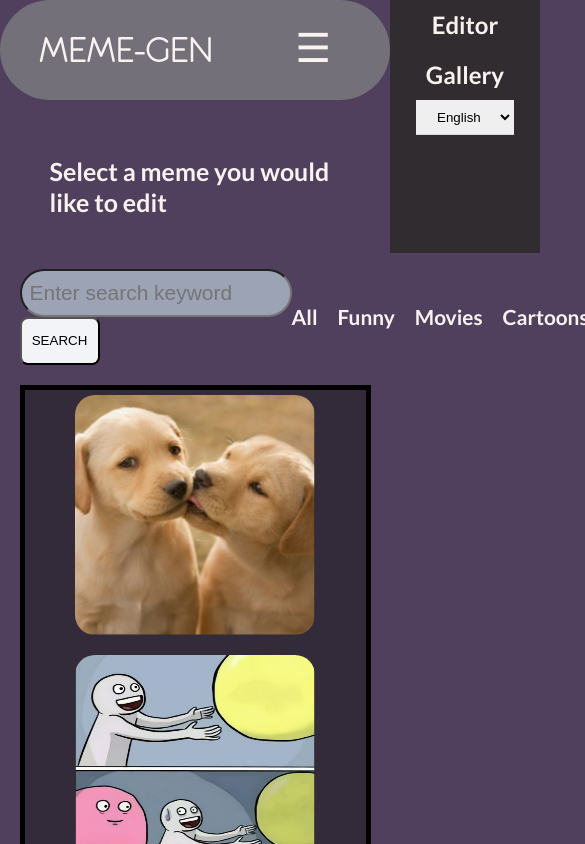
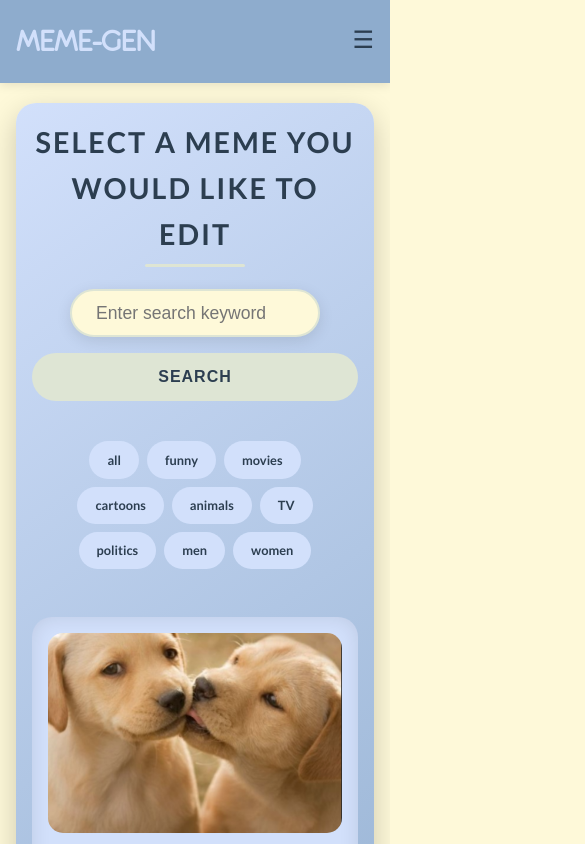
Before and after one commit to chenleiv/Meme-Generator, a plain HTML site: page index.html in a window 390 px wide. Shown: the top 844 px of the page, 585 px wide, since content can reach past the window. Drawn offline with Linux system fonts and the light colour scheme.

Commit message:
Refactor gallery and filter components; enhance CSS styles for improved layout and responsiveness

```diff
--- a/css/style.css
+++ b/css/style.css
@@ -11,23 +11,37 @@
   src: url(../font/eurofurence.ttf);
 }
 
+/* Modern CSS Reset and Base Styles */
 * {
   box-sizing: border-box;
+  margin: 0;
+  padding: 0;
+}
+
+:root {
+  --primary-color: #8EACCD;
+  --secondary-color: #D2E0FB;
+  --accent-color: #DEE5D4;
+  --text-color: #2C3E50;
+  --background-color: #FEF9D9;
+  --card-background: #D2E0FB;
+  --hover-color: #8EACCD;
+  --transition-speed: 0.3s;
 }
 
 /* BASIC */
 
 html {
-  font-family: Lato-Bold, sans-serif;
+  font-family: 'Lato-Bold', sans-serif;
   height: 100%;
-  background-color: #50405e;
-  line-height: 1.25;
-  color: #f9f2f0;
+  background-color: var(--background-color);
+  line-height: 1.6;
+  color: var(--text-color);
 }
 body {
   height: 100%;
   margin: 0;
-  font-size: 1.3rem;
+  font-size: 1rem;
   max-width: 100%;
   max-height: 100%;
 }
@@ -44,37 +58,57 @@ body {
   margin: 0 auto;
 }
 
-/* HEADER */
+/* Modern Header Styles */
 .main-header {
-  font-family: eurofurence, sans-serif;
-  height: 100px;
-  font-size: 1.5rem;
-  color: #f9f2f0;
-  background-color: #737079;
-  padding-left: 10%;
-  padding-right: 10%;
-  margin-bottom: 5px;
+  font-family: 'eurofurence', sans-serif;
+  height: 80px;
+  font-size: 1.2rem;
+  color: var(--text-color);
+  background-color: var(--primary-color);
+  padding: 0 5%;
+  margin-bottom: 20px;
+  box-shadow: 0 2px 10px rgba(0, 0, 0, 0.1);
+  transition: all var(--transition-speed) ease;
 }
 
 .main-nav {
-  margin-inline-end: 100px;
-  text-decoration: none;
+  margin-inline-end: 50px;
 }
+
 .main-nav a {
-  font-family: Lato-Bold, sans-serif;
+  font-family: 'Lato-Bold', sans-serif;
   color: inherit;
   text-decoration: none;
-  padding: 30px;
+  padding: 20px;
+  transition: all var(--transition-speed) ease;
+  position: relative;
 }
 
 .nav-logo {
-  font-family: eurofurence, sans-serif;
-  font-size: 2.5rem;
+  font-family: 'eurofurence', sans-serif;
+  font-size: 2rem;
+  font-weight: bold;
+  color: var(--secondary-color);
 }
 
 .main-nav a:hover {
-  text-decoration: none;
-  border-bottom: 4px solid #d9e1e3c2;
+  color: var(--secondary-color);
+}
+
+.main-nav a::after {
+  content: '';
+  position: absolute;
+  bottom: 0;
+  left: 50%;
+  width: 0;
+  height: 2px;
+  background-color: var(--secondary-color);
+  transition: all var(--transition-speed) ease;
+  transform: translateX(-50%);
+}
+
+.main-nav a:hover::after {
+  width: 100%;
 }
 
 .btn-menu {
@@ -84,8 +118,10 @@ body {
 /** MAIN CONTENT */
 /** IMGS */
 h2 {
-  font-size: 1.2em;
-  padding: 30px;
+  font-size: 1.8rem;
+  margin-bottom: 2rem;
+  text-align: center;
+  color: var(--text-color);
 }
 .rtl h2 {
   direction: rtl;
@@ -95,97 +131,264 @@ h2 {
 .filter-img {
   width: 100%;
   display: flex;
-  justify-content: space-between;
+  flex-direction: column;
   align-items: center;
-  margin-bottom: 20px;
+  gap: 1.5rem;
+  margin-bottom: 2rem;
+  animation: fadeInUp 0.8s ease-out;
+}
+
+.filter-img form {
+  display: flex;
+  gap: 1rem;
+  align-items: center;
+  width: 100%;
+  max-width: 600px;
+  position: relative;
 }
 
 .filter-img input {
-  height: 3rem;
-  width: 17rem;
-  background-color: #9ca3b5;
-  border-radius: 3em;
-  font-size: 1.31rem;
+  height: 3.5rem;
+  width: 100%;
+  background-color: var(--background-color);
+  border: 2px solid var(--accent-color);
+  border-radius: 30px;
+  font-size: 1.1rem;
+  padding: 0 1.5rem;
+  color: var(--text-color);
+  transition: all 0.3s ease;
+  box-shadow: 0 4px 15px rgba(0, 0, 0, 0.1);
+}
+
+.filter-img input:focus {
+  outline: none;
+  box-shadow: 0 0 20px rgba(190, 49, 68, 0.3);
+  transform: translateY(-2px);
+}
+
+.filter-img button {
+  background-color: var(--accent-color);
+  color: var(--text-color);
+  height: 3.5rem;
+  padding: 0 2rem;
+  border: none;
+  border-radius: 30px;
+  cursor: pointer;
+  transition: all 0.3s ease;
+  font-weight: bold;
+  text-transform: uppercase;
+  letter-spacing: 1px;
+  white-space: nowrap;
+}
+
+.filter-img button:hover {
+  background-color: var(--hover-color);
+  transform: translateY(-2px) scale(1.05);
+  box-shadow: 0 5px 20px rgba(190, 49, 68, 0.4);
+}
+
+.keywords {
+  display: flex;
+  flex-wrap: wrap;
+  gap: 0.8rem;
+  justify-content: center;
+  width: 100%;
+  max-width: 600px;
   padding: 0.5rem;
 }
 
-.filter-img button {
-  background-color: #f3f4f7;
-  height: 3rem;
-  width: 5rem;
+.keywords span {
+  background-color: var(--card-background);
+  color: var(--text-color);
+  padding: 0.5rem 1.2rem;
+  border-radius: 20px;
+  font-size: 0.9rem;
+  cursor: pointer;
+  transition: all 0.3s ease;
+  border: 2px solid transparent;
+  position: relative;
+  overflow: hidden;
+  display: flex;
+  align-items: center;
+  gap: 0.5rem;
 }
 
-.filter-img ul {
-  gap: 20px;
-  text-transform: capitalize;
+.keywords span:hover {
+  transform: translateY(-2px);
+  box-shadow: 0 4px 15px rgba(0, 0, 0, 0.2);
+  background-color: var(--secondary-color);
+}
+
+.keywords span.selected {
+  background-color: var(--accent-color);
+  color: var(--text-color);
+  border-color: var(--hover-color);
+  transform: translateY(-2px);
+  box-shadow: 0 4px 15px rgba(190, 49, 68, 0.3);
+  font-weight: bold;
+}
+
+@keyframes checkmark {
+  from {
+    transform: scale(0);
+    opacity: 0;
+  }
+  to {
+    transform: scale(1);
+    opacity: 1;
+  }
+}
+
+/* Responsive adjustments for filter-img */
+@media (max-width: 768px) {
+  .filter-img form {
+    flex-direction: column;
+    gap: 1rem;
+  }
+
+  .filter-img input {
+    width: 100%;
+    height: 3rem;
+  }
+
+  .filter-img button {
+    width: 100%;
+    height: 3rem;
+    padding: 0 1.5rem;
+  }
+
+  .keywords {
+    gap: 0.5rem;
+  }
+
+  .keywords span {
+    padding: 0.4rem 1rem;
+    font-size: 0.8rem;
+  }
 }
 
 .gallery-container {
-  border-radius: 5px;
-  display: flex;
-  flex-direction: column;
-  justify-content: center;
-  align-items: center;
-  margin-left: 5%;
-  margin-right: 5%;
+  padding: 2rem 5%;
+  max-width: 1200px;
+  margin: 0 auto;
+  animation: slideIn 0.8s ease-out;
+  background: linear-gradient(145deg, var(--card-background), var(--primary-color));
+  border-radius: 20px;
+  box-shadow: 0 10px 30px rgba(0, 0, 0, 0.2);
+  margin-top: 2rem;
+  margin-bottom: 2rem;
+}
+
+.gallery-container h2 {
+  font-size: 2.2rem;
+  margin-bottom: 2rem;
+  text-align: center;
+  color: var(--text-color);
+  text-transform: uppercase;
+  letter-spacing: 2px;
+  position: relative;
+  animation: fadeInDown 0.8s ease-out;
+}
+
+.gallery-container h2::after {
+  content: '';
+  position: absolute;
+  bottom: -10px;
+  left: 50%;
+  transform: translateX(-50%);
+  width: 100px;
+  height: 3px;
+  background: var(--accent-color);
+  border-radius: 2px;
 }
 
 .galley-grid {
-  background-color: #1616167c;
-  overflow-y: scroll;
-  justify-content: center;
-  gap: 20px;
-  max-width: 80rem;
-  max-height: 40rem;
-  padding: 5px;
-  border: 5px solid #000000;
-  display: flex;
-  flex-wrap: wrap;
+  background-color: var(--card-background);
+  border-radius: 20px;
+  padding: 2rem;
+  display: grid;
+  grid-template-columns: repeat(auto-fill, minmax(280px, 1fr));
+  gap: 2rem;
+  max-height: 70vh;
+  overflow-y: auto;
+  box-shadow: inset 0 0 20px rgba(0, 0, 0, 0.1);
+  animation: fadeIn 1s ease-out;
 }
 
-/* Scrollbar styles */
-::-webkit-scrollbar {
-  width: 15px;
-  height: 15px;
+/* Gallery Grid Items Animation */
+.galley-grid img {
+  width: 100%;
+  height: 280px;
+  object-fit: cover;
+  border-radius: 15px;
+  transition: all 0.4s ease;
+  cursor: pointer;
+  position: relative;
+  overflow: hidden;
 }
 
+.galley-grid img::before {
+  content: '';
+  position: absolute;
+  top: 0;
+  left: 0;
+  width: 100%;
+  height: 100%;
+  background: linear-gradient(to bottom, transparent 0%, rgba(0, 0, 0, 0.4) 100%);
+  opacity: 0;
+  transition: all 0.3s ease;
+}
+
+.galley-grid img:hover {
+  transform: translateY(-10px) scale(1.02);
+  box-shadow: 0 15px 30px rgba(0, 0, 0, 0.2);
+}
+
+.galley-grid img:hover::before {
+  opacity: 1;
+}
+
+/* Modern Image Styles */
 img {
-  height: 240px;
-  width: 240px;
-  border-radius: 20px;
+  width: 100%;
+  height: 250px;
+  object-fit: cover;
+  border-radius: 15px;
+  transition: all var(--transition-speed) ease;
+  cursor: pointer;
 }
 
 img:hover {
-  box-shadow: 5px 5px 20px #717374;
-  border: 1px solid rgba(255, 250, 250, 0.693);
-  border-radius: 20px;
+  transform: translateY(-5px);
+  box-shadow: 0 8px 25px rgba(0, 0, 0, 0.2);
 }
 
 /** EDITOR */
 
 .editor {
   display: flex;
-  flex-direction: row;
+  flex-direction: column;
   align-items: center;
-  justify-content: center;
-  margin: 10px;
-  margin-top: 50px;
+  gap: 2rem;
+  padding: 2rem;
+  max-width: 1200px;
+  margin: 0 auto;
 }
 
 .canvas-container {
-  display: flex;
-  border-radius: 2rem;
-  margin: 10px;
+  background-color: var(--card-background);
+  padding: 1rem;
+  border-radius: 15px;
+  box-shadow: 0 4px 20px rgba(0, 0, 0, 0.1);
 }
 
 .editor-canvas {
-  display: flex;
-  background-color: #ebeef343;
-  flex-direction: column;
-  align-items: center;
-  width: 31rem;
-  height: 29rem;
-  border-radius: 2rem;
+  background-color: var(--card-background);
+  padding: 2rem;
+  border-radius: 15px;
+  width: 100%;
+  max-width: 500px;
+  box-shadow: 0 4px 20px rgba(0, 0, 0, 0.1);
 }
 
 .text-container {
@@ -195,63 +398,55 @@ img:hover {
 }
 
 .text-container input {
+  width: 100%;
   height: 3rem;
-  width: 20rem;
-  border-radius: 3rem;
-  width: 25rem;
-  font-size: 1.5rem;
-  font-weight: bold;
-  text-align: center;
-  /* background-color: #0a0a0a87; */
+  background-color: var(--background-color);
+  border: 2px solid var(--secondary-color);
+  border-radius: 25px;
+  font-size: 1rem;
+  padding: 0 1.5rem;
+  color: var(--text-color);
+  transition: all var(--transition-speed) ease;
 }
 
-.text-container {
-  justify-content: center;
+.text-container input:focus {
+  outline: none;
+  box-shadow: 0 0 10px rgba(52, 152, 219, 0.3);
 }
 
+/* Modern Button Styles */
 button {
-  text-transform: uppercase;
-  border-radius: 0.5rem;
+  background-color: var(--secondary-color);
+  color: var(--text-color);
+  border: none;
+  border-radius: 25px;
+  padding: 0.8rem 1.5rem;
+  font-size: 1rem;
+  cursor: pointer;
+  transition: all var(--transition-speed) ease;
+  text-transform: capitalize;
+}
+
+button:hover {
+  background-color: var(--hover-color);
+  transform: translateY(-2px);
+  box-shadow: 0 4px 15px rgba(0, 0, 0, 0.2);
+}
+
+.ctrl-btns, .ctrl-btns-tools {
+  display: flex;
+  flex-wrap: wrap;
+  gap: 1rem;
+  justify-content: center;
+  margin: 1rem 0;
 }
 
 .ctrl-btns button {
-  background-color: rgb(37, 37, 41);
-  color: #ddd6d6;
-  display: inline-flex;
-  font-weight: bold;
-  cursor: pointer;
-  justify-content: center;
-  height: 3rem;
-  width: 8rem;
-  font-size: 1rem;
-
-  margin-bottom: 15px;
-  padding: 1rem;
+  min-width: 120px;
 }
 
 .ctrl-btns-tools button {
-  background-color: rgb(37, 37, 41);
-  color: #ddd6d6;
-  display: inline-flex;
-  cursor: pointer;
-  justify-content: center;
-  height: 2.5rem;
-  width: 4rem;
-  font-size: 1rem;
-
-  padding: 0.7rem;
-  margin: 7px;
-  margin-bottom: 25px;
-}
-
-.ctrl-btns-font > * {
-  text-transform: capitalize;
-  cursor: pointer;
-  height: 2.5rem;
-  font-size: 1.2rem;
-
-  margin: 7px;
-  margin-bottom: 20px;
+  min-width: 80px;
 }
 
 .btn-user a,
@@ -287,23 +482,25 @@ button:hover {
   color: #f9f2f0;
 }
 
-/* scrol */
+/* Modern Scrollbar */
 ::-webkit-scrollbar {
-  width: 20px;
+  width: 10px;
 }
 
 /* Track */
-
 ::-webkit-scrollbar-track {
-  box-shadow: inset 0 0 5px rgba(128, 128, 128, 0.795);
+  background: var(--card-background);
+  border-radius: 5px;
 }
 
 /* Handle */
+::-webkit-scrollbar-thumb {
+  background: var(--secondary-color);
+  border-radius: 5px;
+}
 
-::-webkit-scrollbar-thumb {
-  background: rgb(111, 113, 113);
-  background: linear-gradient(90deg, rgb(114, 115, 116) 0%, #b8b8b8, #d8d2d0);
-  border-radius: 10px;
+::-webkit-scrollbar-thumb:hover {
+  background: var(--hover-color);
 }
 
 /** HELPERS */
@@ -312,7 +509,6 @@ button:hover {
 }
 
 /* grid */
-
 .grid {
   display: grid;
 }
@@ -325,7 +521,6 @@ button:hover {
 }
 
 /* flex */
-
 .flex {
   display: flex;
 }
@@ -372,55 +567,53 @@ body.menu-open .main-screen {
 }
 
 /* Mobile */
-@media (max-width: 970px) {
-  header {
-    height: 70px;
-    background-color: #503f54cb;
-    margin: 5px;
-    border-radius: 3em;
+@media (max-width: 768px) {
+  .main-header {
+    height: auto;
+    padding: 1rem;
   }
 
   .main-nav {
-    position: fixed;
-    top: 0;
-    right: 0;
-    height: 30vh;
-    flex-direction: column;
-    background-color: #2e2b2be7;
-    width: 150px;
-    transform: translateX(100%);
-    transition: transform 0.6s, box-shadow 0.6s;
-    justify-content: stretch;
-    align-items: flex-start;
-  }
-
-  body.menu-open .main-nav {
-    transform: translateX(0);
-    box-shadow: -2px -2px 20px #2d2f3091;
-  }
-  .main-nav > *:not(:last-child) {
-    margin: 0;
-  }
-  .main-nav a {
-    display: block;
-    padding: 10px 16px;
-    transition: background 0.3s;
+    display: none;
   }
 
   .btn-menu {
-    color: #f9f2f0;
-
-    font-size: 2.5rem;
     display: block;
-    margin: 20px;
+    font-size: 1.5rem;
+    cursor: pointer;
   }
 
   .editor {
-    display: flex;
-    flex-direction: column;
-    align-items: center;
-    justify-content: center;
-    margin: 10px;
+    padding: 1rem;
+  }
+
+  .gallery-container {
+    padding: 1rem;
+    margin: 1rem;
+  }
+
+  .gallery-container h2 {
+    font-size: 1.8rem;
+  }
+
+  .filter-img input {
+    width: 250px;
+    height: 3rem;
+  }
+
+  .filter-img button {
+    height: 3rem;
+    padding: 0 1.5rem;
+  }
+
+  .galley-grid {
+    grid-template-columns: repeat(auto-fill, minmax(200px, 1fr));
+    gap: 1rem;
+    padding: 1rem;
+  }
+
+  .galley-grid img {
+    height: 200px;
   }
 }
 
@@ -451,3 +644,53 @@ body.menu-open .main-screen {
     height: 150px;
   }
 } */
+
+/* Animation Classes */
+.fade-in {
+  animation: fadeIn 0.5s ease-in;
+}
+
+@keyframes fadeIn {
+  from {
+    opacity: 0;
+    transform: translateY(20px);
+  }
+  to {
+    opacity: 1;
+    transform: translateY(0);
+  }
+}
+
+/* Animations */
+@keyframes slideIn {
+  from {
+    opacity: 0;
+    transform: translateY(30px);
+  }
+  to {
+    opacity: 1;
+    transform: translateY(0);
+  }
+}
+
+@keyframes fadeInDown {
+  from {
+    opacity: 0;
+    transform: translateY(-20px);
+  }
+  to {
+    opacity: 1;
+    transform: translateY(0);
+  }
+}
+
+@keyframes fadeInUp {
+  from {
+    opacity: 0;
+    transform: translateY(20px);
+  }
+  to {
+    opacity: 1;
+    transform: translateY(0);
+  }
+}
--- a/index.html
+++ b/index.html
@@ -28,20 +28,17 @@
       <div class="btn-menu" onclick="onToggleMenu()">☰</div>
     </header>
 
-    <!-- MAIN PAGE / GALLERY -->
-    <!-- <section class="gallery-container main-layout"></section> -->
+
     <main>
       <section class="gallery-container ">
       <h2 data-trans="hello-title" >Select a meme you would like to edit</h2>
       <div class="filter-img">
-        <form action="" onsubmit="onSetFilter(this.value)">
+        <form onsubmit="onSearch(event)">
           <input class="filter-input" type="search" id="search" placeholder="Enter search keyword"
           autocomplete="off"
           />
-
           <button type="submit">search</button>
         </form>
-
         <div class="keywords"></div>
       </div>
         <div div class="galley-grid "></div>
--- a/js/meme.controller.js
+++ b/js/meme.controller.js
@@ -16,11 +16,11 @@ function onInit() {
 // render//
 function renderKeyWords() {
   var keywords = getKeyWords();
-  var strHtml = ` <ul class="key clean-list flex">`;
+  var strHtml = ` <div class="keywords">`;
   keywords.forEach((word) => {
-    strHtml += `<li onclick="onSetFilter('${word}')">${word}</li>`;
+    strHtml += `<span onclick="onSetFilter('${word}')">${word}</span>`;
   });
-  strHtml += `</ul>`;
+  strHtml += `</div>`;
   document.querySelector('.keywords').innerHTML = strHtml;
 }
 
@@ -83,10 +83,27 @@ function onPageToggle(page) {
 }
 
 // filter//
+function onSearch(event) {
+  event.preventDefault();
+  const searchInput = document.querySelector('.filter-input');
+  const searchValue = searchInput.value.trim();
+  onSetFilter(searchValue);
+}
+
 function onSetFilter(filterBy) {
   console.log('filterBy', filterBy);
   setFilter(filterBy);
   renderGallery();
+
+  // Update selected state of keywords
+  const keywords = document.querySelectorAll('.keywords span');
+  keywords.forEach(keyword => {
+    if (keyword.textContent === filterBy) {
+      keyword.classList.add('selected');
+    } else {
+      keyword.classList.remove('selected');
+    }
+  });
 }
 
 function onChangeFont(font) {
```
Lines whose indentation alone changed are shown as unchanged.
